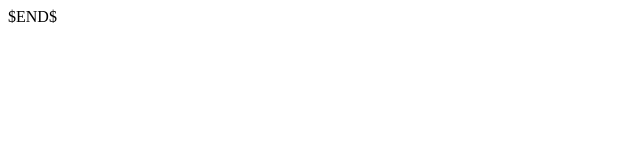
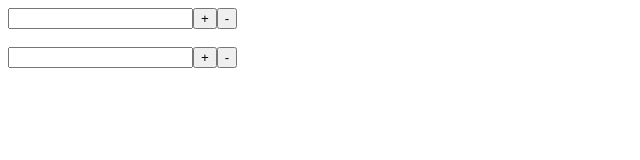
Before and after one commit to lutersergei/geekbrais-JS_2_1, a plain HTML site: page index.html in a window 1280 px wide. Shown: the whole page, without its empty margins (0-640 px from the left). Drawn offline with Linux system fonts and the light colour scheme.

Commit message:
объект CounterFiel создан в контейнере, как на занятии. Факультативно -  возможность через опции установить возможность шага, а также, заблокирован пользовательский ввод с клавиатуры в поле ввода.

```diff
--- a/index.html
+++ b/index.html
@@ -2,9 +2,12 @@
 <html lang="en">
 <head>
     <meta charset="UTF-8">
-    <title>$Title$</title>
+    <title>Lesson 1</title>
 </head>
 <body>
-$END$
+<div id="counterfield_1"></div>
+<br>
+<div id="counterfield_2"></div>
+<script src="script.js"></script>
 </body>
 </html>
--- a/script.js
+++ b/script.js
@@ -1,3 +1,38 @@
-/**
- * Created by drKox on 18.08.2016.
- */
+function CounterField(selector) {
+    var container = document.querySelector(selector);
+    var input = document.createElement('input');
+    this.incrementStep = 1;
+    this.decrementStep = 1;
+    input.onkeydown = function (event)
+    {
+        if (((event.keyCode<48)||(event.keyCode>57)) && (event.keyCode !== 8) && ((event.keyCode<96)||(event.keyCode>105)))
+        {
+            // console.log(event.keyCode);
+            event.preventDefault();
+        }
+        // console.log(this.value);
+    };
+    input.setAttribute('type', 'text');
+    var buttonPlus  = document.createElement('button');
+    buttonPlus.innerHTML = '+';
+    var buttonMinus  = document.createElement('button');
+    buttonMinus.innerHTML = '-';
+    buttonPlus.onclick = increment;
+    buttonMinus.onclick = decrement;
+    container.appendChild(input);
+    container.appendChild(buttonPlus);
+    container.appendChild(buttonMinus);
+    var self = this;
+    function increment () {
+        input.value = +input.value + self.incrementStep;
+    }
+    function decrement () {
+        input.value = +input.value - self.decrementStep;
+    }
+}
+
+var counterfield_1 = new CounterField('#counterfield_1');
+
+var counterfield_2 = new CounterField('#counterfield_2');
+counterfield_2.incrementStep = 10;
+counterfield_2.decrementStep = 10;
```
